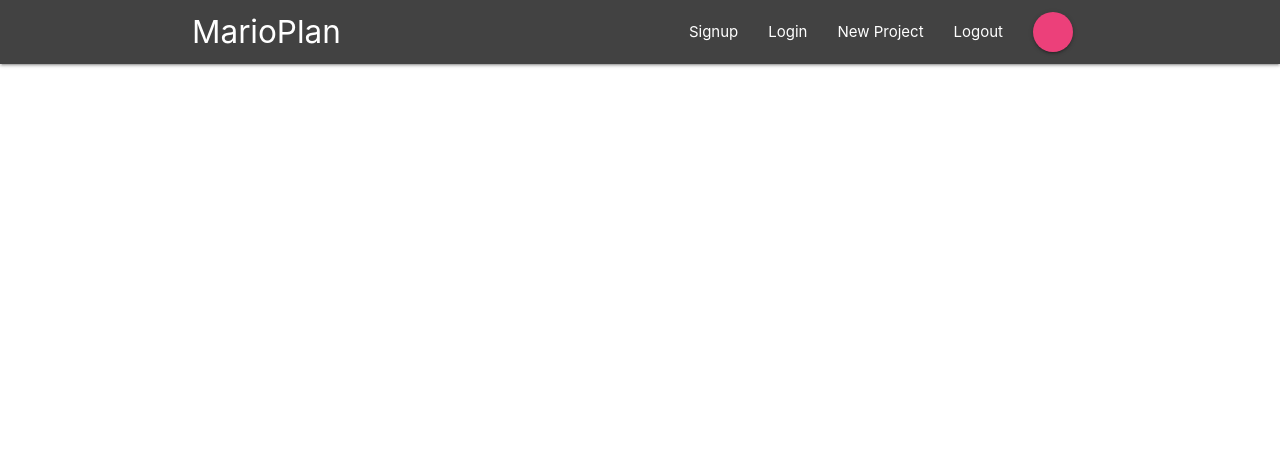
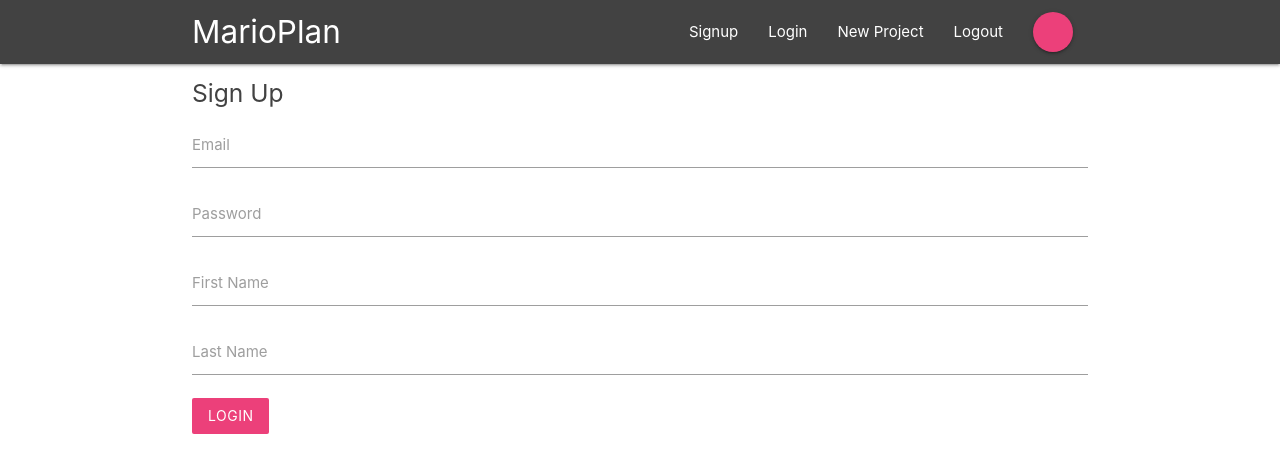
Before and after one commit to RandilaP/plan-tut, a React (Create React App) app: page /signup in a window 1280 px wide. Shown: the top 472 px of the page. Built offline with nearby package versions, Linux system fonts and the light colour scheme.

Commit message:
finish signup in

```diff
--- a/public/index.html
+++ b/public/index.html
@@ -48,3 +48,5 @@
     -->
   </body>
 </html>
+<!-- Compiled and minified JavaScript -->
+<script src="https://cdnjs.cloudflare.com/ajax/libs/materialize/1.0.0/js/materialize.min.js"></script>
--- a/src/App.js
+++ b/src/App.js
@@ -3,6 +3,8 @@
 import Navbar from './components/layout/Navbar';
 import Dashboard from './components/dashboard/Dashboard';
 import ProjectDetails from './components/project/ProjectDetail';
+import SignIn from './components/auth/SignIn';
+import SignUp from './components/auth/SignUp';
 
 
 function App() {
@@ -13,6 +15,8 @@
       <Routes>
         <Route path='/' element={<Dashboard />} />
         <Route path='/project/:id' element={<ProjectDetails />} />
+        <Route path='/signin' element={<SignIn />} />
+        <Route path='/signup' element={<SignUp />} />
       </Routes>
     </div>
     </BrowserRouter>
--- a/src/components/auth/SignIn.js
+++ b/src/components/auth/SignIn.js
@@ -0,0 +1,43 @@
+import React, { Component } from 'react'
+
+class SignIn extends Component {
+    state = {
+        email: '',
+        password: ''
+
+    }
+
+    handleChange = (e) => {
+        this.setState({
+        [e.target.id]:e.target.value
+    })
+    }
+
+    handleSubmit = (e) => {
+        e.preventDefault();
+        console.log(this.state)
+    }
+  render() {
+    return (
+      <div className='container'>
+        <form onSubmit={this.handleSubmit} className="white">
+            <h5 className="grey-text text-darken-3">Sign In</h5>
+            <div className="input-field">
+                <label htmlFor="email">Email</label>
+                <input type="email" id="email" onChange={this.handleChange}/>
+            </div>
+            <div className="input-field">
+                <label htmlFor="password">Password</label>
+                <input type="password" id="password" onChange={this.handleChange}/>
+            </div>
+            <div className="input-field">
+                <button className="btn pink lighten-1 z-depth-0">LOGIN
+                </button>
+            </div>
+        </form>
+      </div>
+    )
+  }
+}
+
+export default SignIn
--- a/src/components/auth/SignUp.js
+++ b/src/components/auth/SignUp.js
@@ -0,0 +1,52 @@
+import React, { Component } from 'react'
+
+class SignUp extends Component {
+    state = {
+        email: '',
+        password: '',
+        firstName:'',
+        lastName:''
+    }
+
+    handleChange = (e) => {
+        this.setState({
+        [e.target.id]:e.target.value
+    })
+    }
+
+    handleSubmit = (e) => {
+        e.preventDefault();
+        console.log(this.state)
+    }
+  render() {
+    return (
+      <div className='container'>
+        <form onSubmit={this.handleSubmit} className="white">
+            <h5 className="grey-text text-darken-3">Sign Up</h5>
+            <div className="input-field">
+                <label htmlFor="email">Email</label>
+                <input type="email" id="email" onChange={this.handleChange}/>
+            </div>
+            <div className="input-field">
+                <label htmlFor="password">Password</label>
+                <input type="password" id="password" onChange={this.handleChange}/>
+            </div>
+            <div className="input-field">
+                <label htmlFor="firstName">First Name</label>
+                <input type="text" id="firstName" onChange={this.handleChange}/>
+            </div>
+            <div className="input-field">
+                <label htmlFor="lastName">Last Name</label>
+                <input type="text" id="lastName" onChange={this.handleChange}/>
+            </div>
+            <div className="input-field">
+                <button className="btn pink lighten-1 z-depth-0">LOGIN
+                </button>
+            </div>
+        </form>
+      </div>
+    )
+  }
+}
+
+export default SignUp
```
